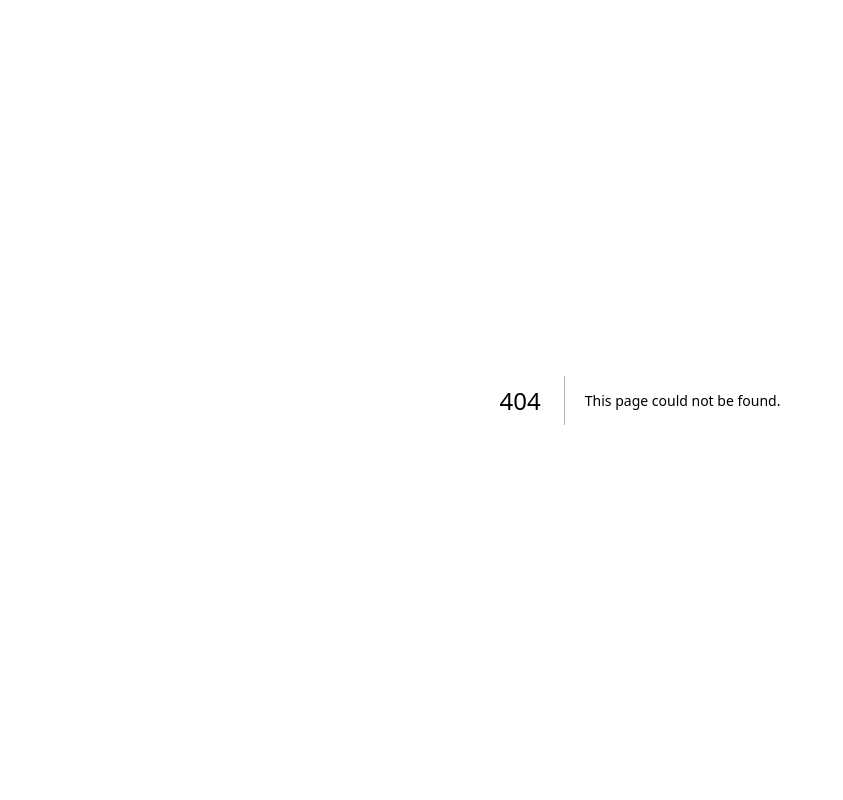
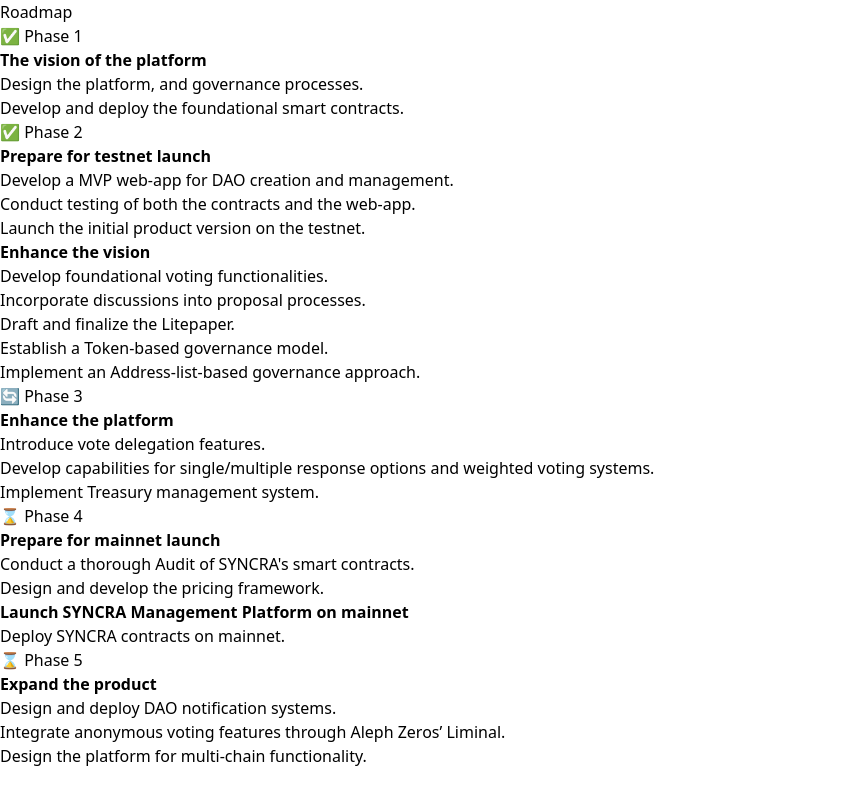
Before and after one commit to SyncraDAO/docs.syncra.xyz, a Next.js app: page /roadmap in a window 1280 px wide. Before the commit this address had no page. Shown: the whole page, without its empty margins (0-843 px from the left). Built offline with nearby package versions, Linux system fonts and the light colour scheme.

Commit message:
add roadmap, links

```diff
--- a/pages/_meta.json
+++ b/pages/_meta.json
@@ -21,6 +21,8 @@
   },
 
   "what-is-syncra": "What is Syncra?",
+  "roadmap": "Roadmap",
+  "links": "Links",
 
   "daos": {
     "title": "KNOWLEDGE BASE",
--- /dev/null
+++ b/pages/links.mdx
@@ -0,0 +1,13 @@
+# Links
+
+- Website: https://syncra.xyz/
+- Testnet Application: https://testnet.syncra.xyz/
+
+### Socials
+- Twitter: https://x.com/syncra_xyz
+- Discord: https://discord.gg/bhVFa3BxbG
+- Medium: https://syncra.medium.com/
+
+### Technical
+- Documentation: https://docs.syncra.xyz/
+- Github: https://github.com/syncraDAO/
--- /dev/null
+++ b/pages/roadmap.mdx
@@ -0,0 +1,51 @@
+# Roadmap
+
+## ✅ Phase 1
+
+**The vision of the platform**
+
+- Design the platform, and governance processes.
+- Develop and deploy the foundational smart contracts.
+
+## ✅ Phase 2
+
+**Prepare for testnet launch**
+
+- Develop a MVP web-app for DAO creation and management.
+- Conduct testing of both the contracts and the web-app.
+- Launch the initial product version on the testnet.
+
+**Enhance the vision**
+
+- Develop foundational voting functionalities.
+- Incorporate discussions into proposal processes.
+- Draft and finalize the Litepaper.
+- Establish a Token-based governance model.
+- Implement an Address-list-based governance approach.
+
+## 🔄 Phase 3
+
+**Enhance the platform**
+
+- Introduce vote delegation features.
+- Develop capabilities for single/multiple response options and weighted voting systems.
+- Implement Treasury management system.
+
+## ⌛ Phase 4
+
+**Prepare for mainnet launch**
+
+- Conduct a thorough Audit of SYNCRA's smart contracts.
+- Design and develop the pricing framework.
+
+**Launch SYNCRA Management Platform on mainnet**
+
+- Deploy SYNCRA contracts on mainnet.
+
+## ⌛ Phase 5
+
+**Expand the product**
+
+- Design and deploy DAO notification systems.
+- Integrate anonymous voting features through Aleph Zeros’ Liminal.
+- Design the platform for multi-chain functionality.
```
